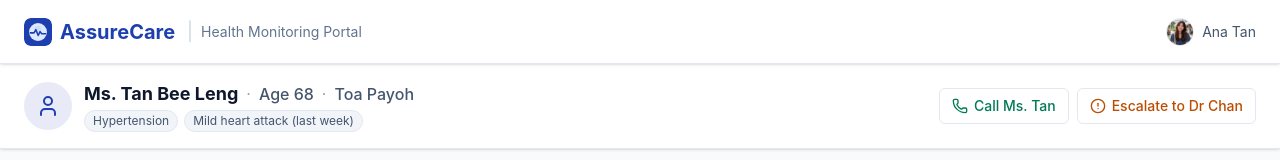
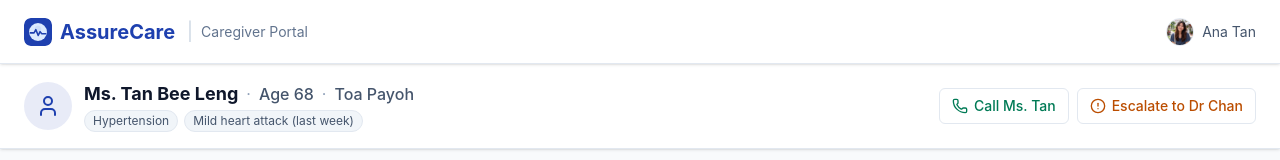
Before and after one commit to WildSphee/assurecare_portal, a React (Vite) app in the folder assurecare-portal/: page /caregiver in a window 1280 px wide. Shown: the top 160 px of the page. Built offline with nearby package versions, Linux system fonts and the light colour scheme; no server answers.

Commit message:
feat: contextualize portal header title

```diff
--- a/assurecare-portal/src/components/layout/AppShell.tsx
+++ b/assurecare-portal/src/components/layout/AppShell.tsx
@@ -41,7 +41,9 @@ export function AppShell() {
             <span>AssureCare</span>
           </div>
           <span className="text-slate-300 text-lg ml-1">|</span>
-          <span className="text-slate-500 text-sm">Health Monitoring Portal</span>
+          <span className="text-slate-500 text-sm">
+            {routeRole === 'caregiver' ? 'Caregiver Portal' : 'Doctor Portal'}
+          </span>
         </div>
 
         <div className="ml-auto flex items-center">
```
